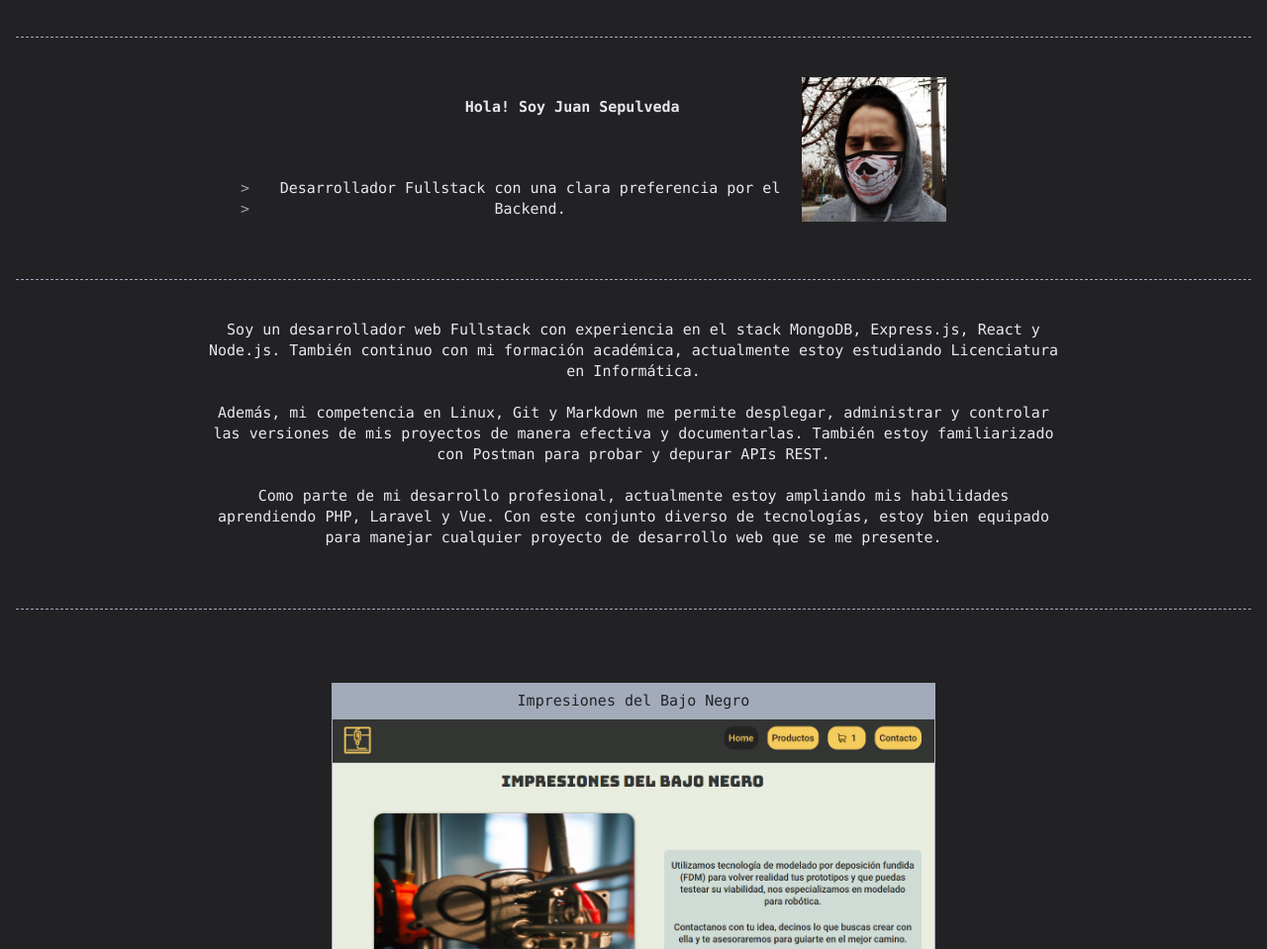
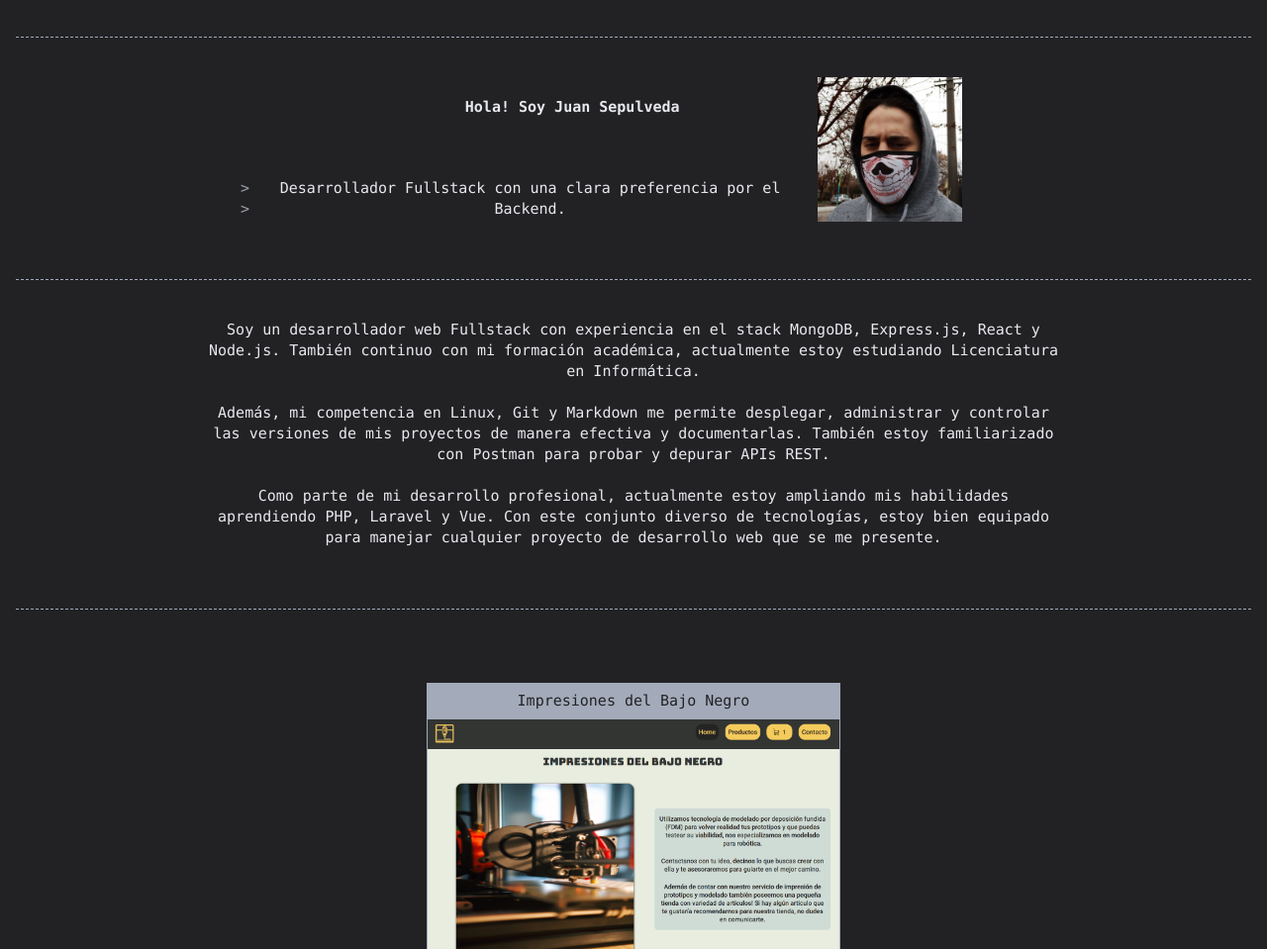
Before and after one commit to zeo-return-null/personal-page, a website: page index.html in a window 1280 px wide. Shown: the part 141-1100 px from the top of the page at 99% size. Drawn offline with Linux system fonts and the light colour scheme.

Commit message:
minor style fix card size decreased

```diff
--- a/assets/scss/_globals.scss
+++ b/assets/scss/_globals.scss
@@ -68,6 +68,7 @@ hr {
 
 .profile-pic-container {
   display: flex;
+  margin-left: 1rem;
   justify-content: left;
   grid-area: profile-pic;
 
@@ -103,14 +104,14 @@ hr {
 
 .project-card {
   margin: 2.11rem;
-  width: 38.11rem;
+  width: 26.11rem;
   display: flex;
   flex-direction: column;
   justify-content: center;
   align-items: center;
 
   @include breakpoint-down(small) {
-    width: 21.11rem;
+    width: 18.11rem;
   }
 
   header {
```
Also changed, not shown: assets/css/style.css.
